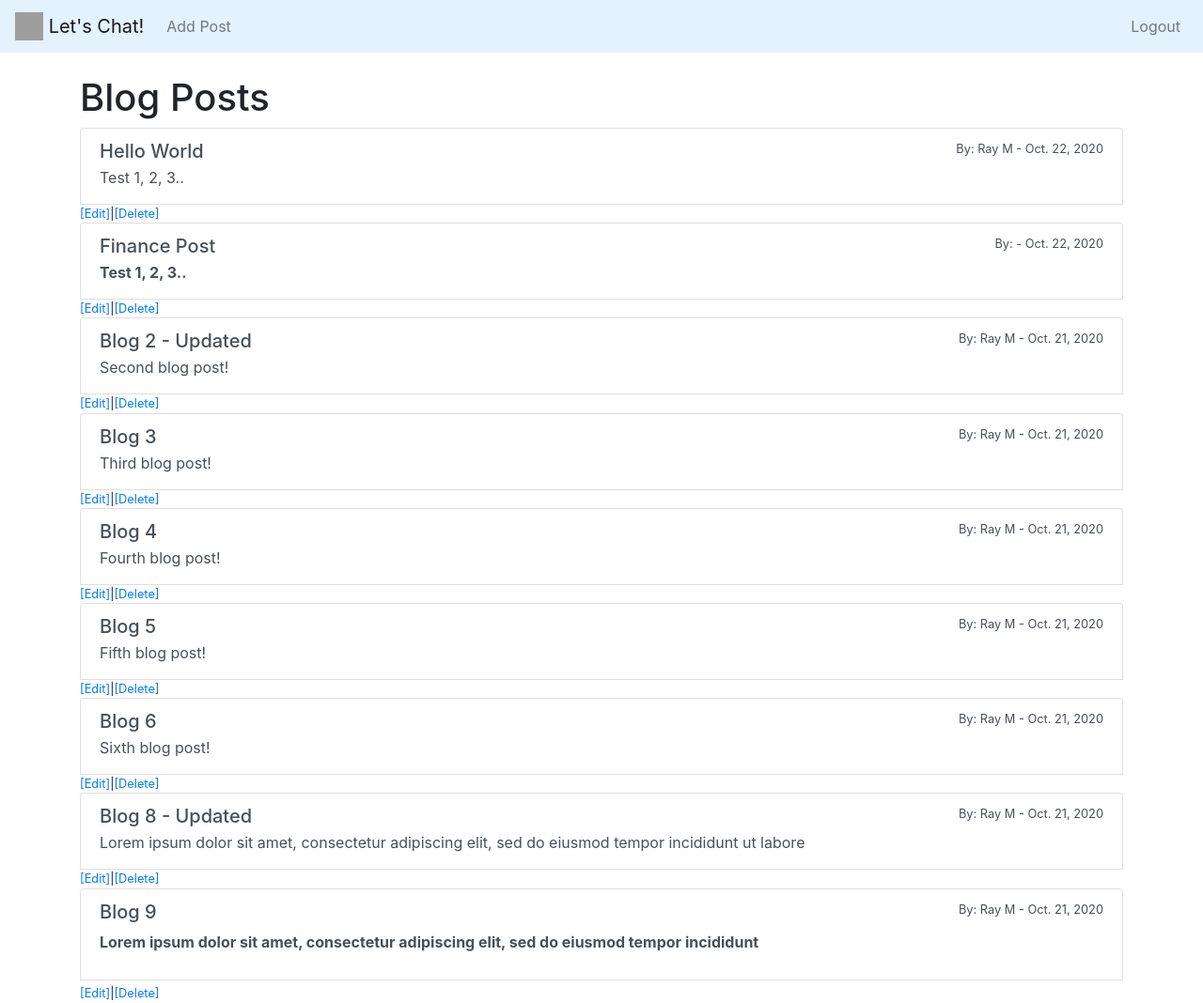
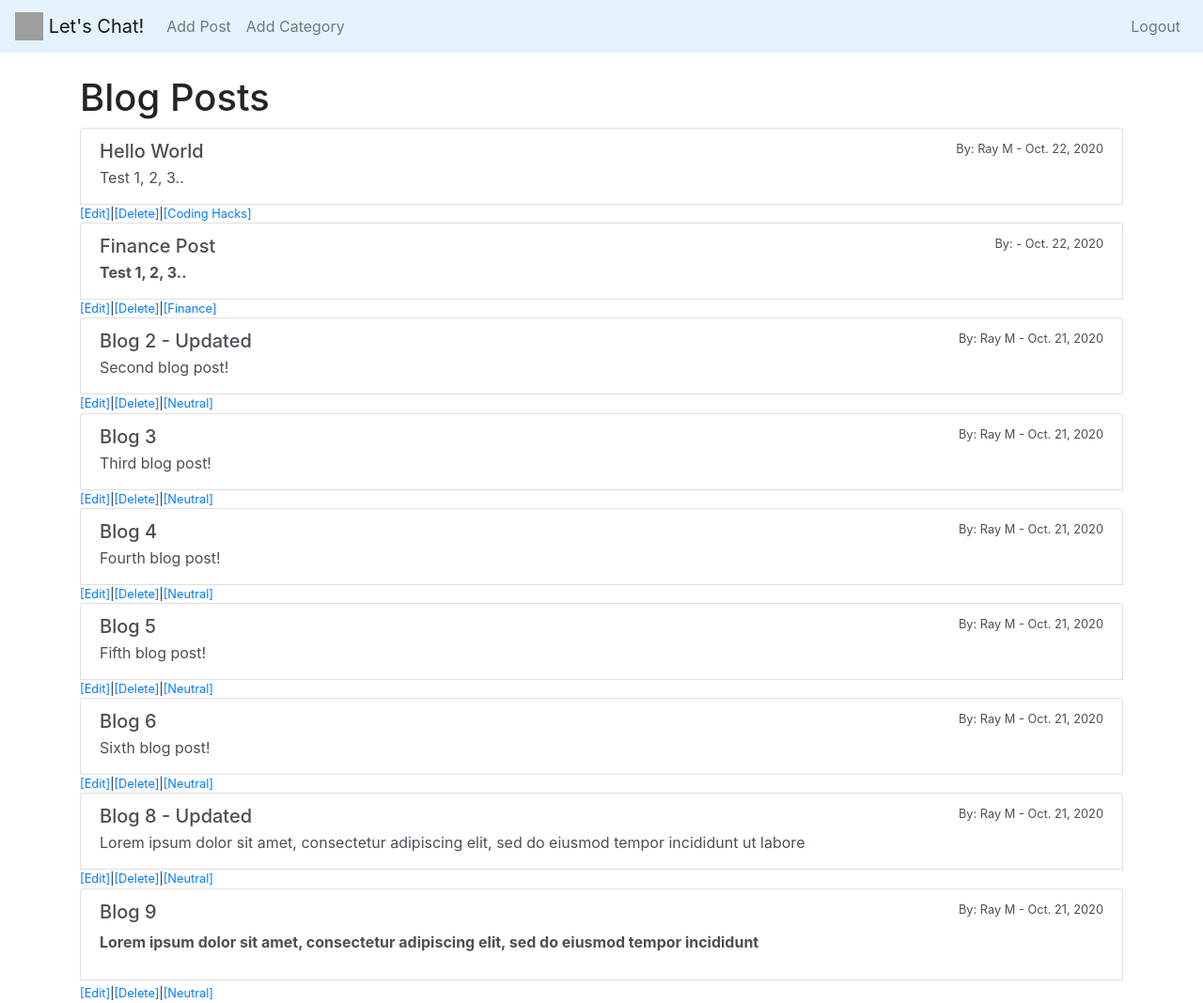
Before and after one commit to krazybones/capstone-blog, a Django app: page / in a window 1280 px wide. Shown: the whole page at 94% size. Run offline with Django 3.2, Linux system fonts and the light colour scheme; a user stored in the database is signed in; data comes from the database, SQL or seed files in the repository; both versions use the stored data as it was after the commit; grey boxes are pictures that could not be loaded.

Commit message:
Adding blog categories
Working on adding blog categories + styling

```diff
--- a/blog/forum/admin.py
+++ b/blog/forum/admin.py
@@ -1,5 +1,6 @@
 from django.contrib import admin
-from .models import Post
+from .models import Post, Category
 
 # Register your models here.
 admin.site.register(Post)
+admin.site.register(Category)
--- a/blog/forum/forms.py
+++ b/blog/forum/forms.py
@@ -1,15 +1,40 @@
 from django import forms
-from .models import Post
+from .models import Post, Category
+
+# options = [('Neutral', 'Neutral'), ('Coding Hacks', 'Coding Hacks'), ('Lifestyle Hacks', 'Lifestyle Hacks'), ('Entertainment', 'Entertainment'),
+#            ('Sports', 'Sports'), ('Finance', 'Finance'), ('Cooking', 'Cooking'), ('Current Events', 'Current Events'), ]
+
+options = Category.objects.all().values_list('name', 'name')
+
+option_list = []
+
+for item in options:
+    option_list.append(item)
 
 
 class PostForm(forms.ModelForm):
     class Meta:
         model = Post
-        fields = ('title', 'title_tag', 'author', 'body')
+        fields = ('title', 'title_tag', 'author', 'category', 'body')
 
     widgets = {
         'title': forms.TextInput(attrs={'class': 'form-control'}),
         'title_tag': forms.TextInput(attrs={'class': 'form-control'}),
         'author': forms.Select(attrs={'class': 'form-control'}),
-        'body': forms.Textarea(attrs={'class': 'form-control'})
+        'category': forms.ChoiceField(choices=option_list),
+        'body': forms.Textarea(attrs={'class': 'form-control'}),
     }
+
+
+class EditForm(forms.ModelForm):
+    class Meta:
+        model = Post
+        fields = ('title', 'title_tag', 'body')
+
+    widgets = {
+        'title': forms.TextInput(attrs={'class': 'form-control'}),
+        'title_tag': forms.TextInput(attrs={'class': 'form-control'}),
+        # 'author': forms.Select(attrs={'class': 'form-control'}),
+        # 'category': forms.Select(choices=options, attrs={'class': 'form-control'}),
+        'body': forms.Textarea(attrs={'class': 'form-control'}),
+    }
--- a/blog/forum/models.py
+++ b/blog/forum/models.py
@@ -4,6 +4,30 @@ from django.urls import reverse
 from datetime import datetime, date
 
 # Create your models here.
+
+
+class Category(models.Model):
+    # define what we want in our blog
+    name = models.CharField(max_length=250)
+
+    def __str__(self):
+        return self.name
+
+    def get_absolute_url(self):
+        return reverse('home')
+
+# hard code option
+# options = [('Neutral', 'Neutral'), ('Coding Hacks', 'Coding Hacks'), ('Lifestyle Hacks', 'Lifestyle Hacks'), ('Entertainment', 'Entertainment'),
+#            ('Sports', 'Sports'), ('Finance', 'Finance'), ('Cooking', 'Cooking'), ('Current Events', 'Current Events'), ]
+
+
+# dynamic option
+options = Category.objects.all().values_list('name', 'name')
+
+option_list = []
+
+for item in options:
+    option_list.append(item)
 
 
 class Post(models.Model):
@@ -13,6 +37,8 @@ class Post(models.Model):
     author = models.ForeignKey(User, on_delete=models.CASCADE)
     body = models.TextField()
     post_date = models.DateField(auto_now_add=True)
+    category = models.CharField(
+        max_length=250, default='Neutral', choices=option_list)
 
     def __str__(self):
         return self.title + '|' + str(self.author)
--- a/blog/forum/templates/base.html
+++ b/blog/forum/templates/base.html
@@ -25,6 +25,9 @@
         {% if user.is_authenticated %}
             <li class="nav-item">
               <a class="nav-link" href="{% url 'post-add' %}">Add Post</a>
+            </li>
+            <li class="nav-item">
+              <a class="nav-link" href="{% url 'category-add' %}">Add Category</a>
             </li>
           </ul>
         </div>
--- a/blog/forum/templates/home.html
+++ b/blog/forum/templates/home.html
@@ -12,7 +12,7 @@
         <p class="mb-1">{{post.body|slice:":100"|safe}}</p>
         </a>
         {% if user.is_authenticated %}
-        <small><a href="{% url 'post-edit' post.pk %}">[Edit]</a>|<a href="{% url 'post-delete' post.pk %}">[Delete]</a></small>
+        <small><a href="{% url 'post-edit' post.pk %}">[Edit]</a>|<a href="{% url 'post-delete' post.pk %}">[Delete]</a>|<a href="{% url 'category-view' post.category %}">[{{post.category}}]</a></small>
         {% endif %}
     </div>
 {% endfor %}
--- a/blog/forum/urls.py
+++ b/blog/forum/urls.py
@@ -1,12 +1,14 @@
 from django.urls import path
 # from . import views
-from .views import HomeView, PostDetailView, PostCreateView, PostUpdateView, PostDeleteView
+from .views import HomeView, PostDetailView, PostCreateView, PostUpdateView, PostDeleteView, CategoryCreateView, CategoryView
 
 urlpatterns = [
     # path('', views.home, name="home"),
     path('', HomeView.as_view(), name='home'),
     path('post/<int:pk>', PostDetailView.as_view(), name='post-detail'),
     path('add_post/', PostCreateView.as_view(), name='post-add'),
+    path('add_category/', CategoryCreateView.as_view(), name='category-add'),
     path('post/edit/<int:pk>', PostUpdateView.as_view(), name='post-edit'),
     path('post/<int:pk>/delete', PostDeleteView.as_view(), name='post-delete'),
+    path('category/<str:ops>/', CategoryView, name="category-view")
 ]
--- a/blog/forum/views.py
+++ b/blog/forum/views.py
@@ -1,6 +1,6 @@
 from django.shortcuts import render
 from django.views.generic import ListView, DetailView, CreateView, UpdateView, DeleteView
-from .models import Post
+from .models import Post, Category
 from .forms import PostForm
 from django.urls import reverse_lazy
 
@@ -19,6 +19,11 @@ class HomeView(ListView):
     # new ordering won't take affect till after Blog 6
 
 
+def CategoryView(request, ops):
+    category_posts = Post.objects.filter(category=ops)
+    return render(request, 'categories.html', {'ops': ops.title(), 'category_posts': category_posts})
+
+
 class PostDetailView(DetailView):
     # same setup as HomeView
     model = Post
@@ -34,6 +39,14 @@ class PostCreateView(CreateView):
     # fields = '__all__'
 
 
+class CategoryCreateView(CreateView):
+    model = Category
+    # designate the form to be used
+    template_name = 'category_add.html'
+    # designate fields to show
+    fields = '__all__'
+
+
 class PostUpdateView(UpdateView):
     model = Post
     template_name = 'post_edit.html'
```
Also changed, not shown: blog/forum/templates/categories.html (added, +26 -0 lines), blog/forum/templates/category_add.html (added, +25 -0 lines), blog/db.sqlite3, blog/forum/migrations/0004_auto_20201021_2207.py (added).
